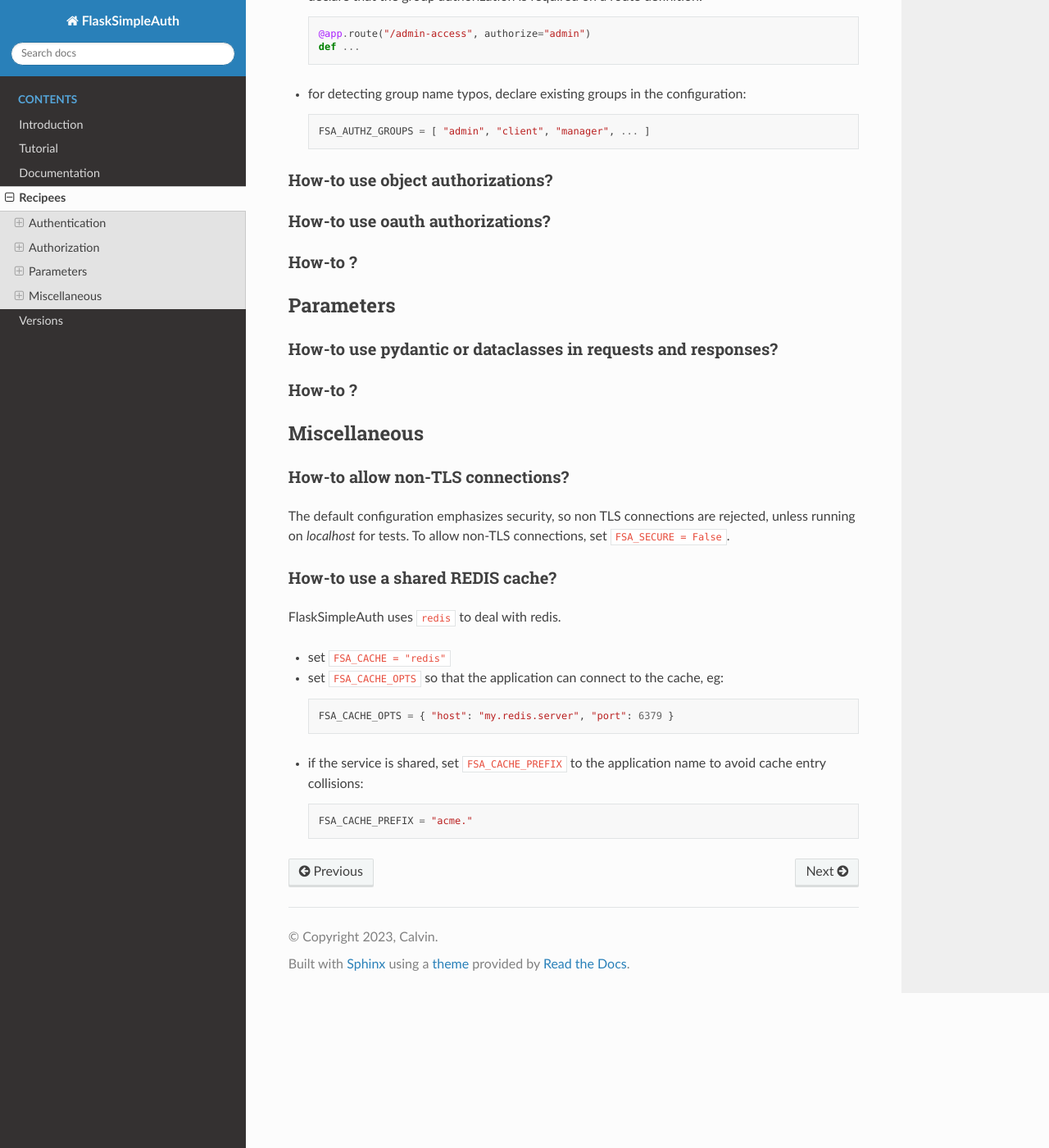
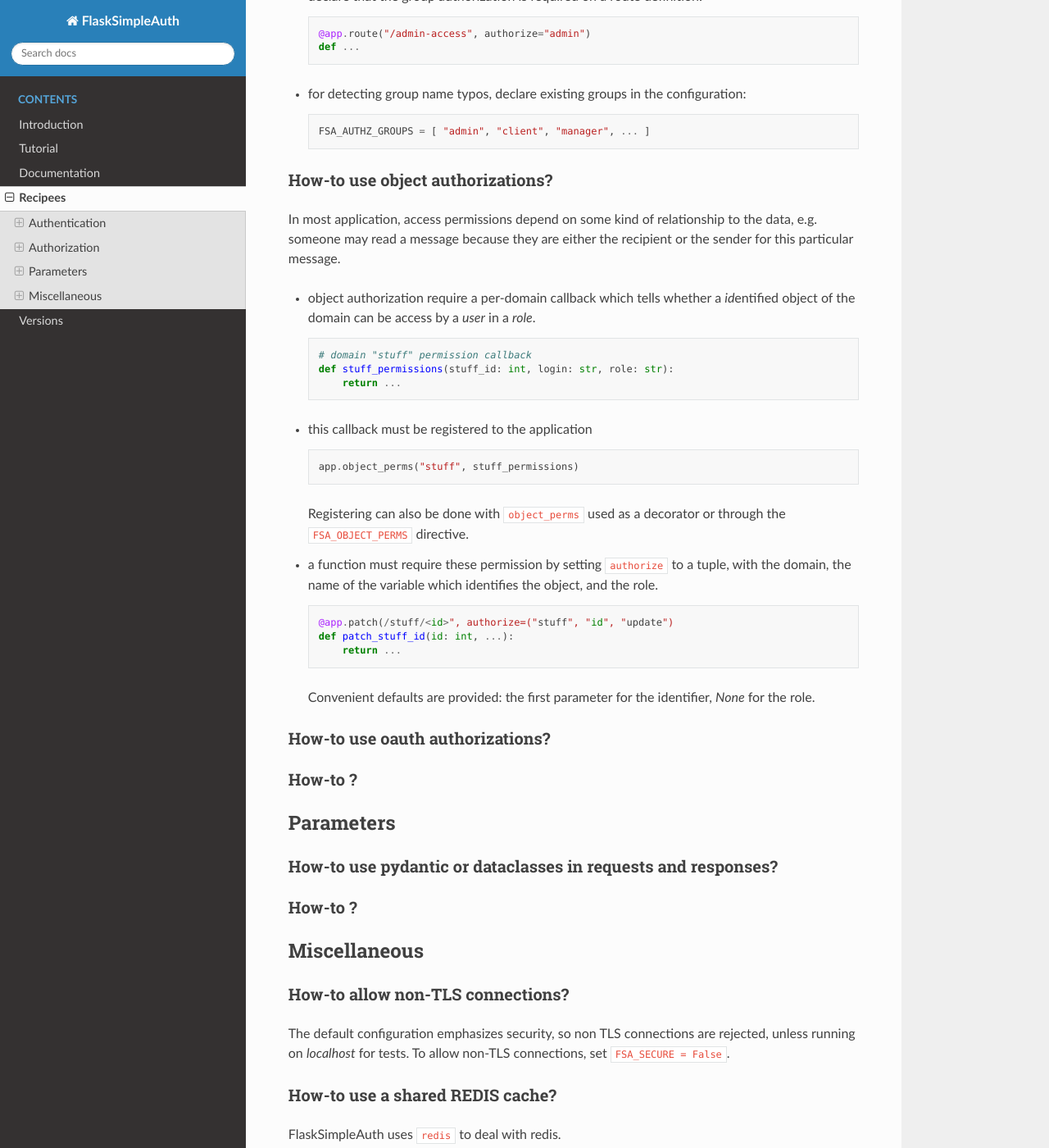
Before and after one commit to zx80/flask-simple-auth, a Sphinx documentation site: the page built from docs/RECIPEES.md, in a window 1280 px wide and 1400 px high, scrolled down 4503 px. Shown: the whole window at 82% size. Built offline with Sphinx 7.4.7 and the Read the Docs theme 2.0.0, drawn with Linux system fonts in a browser that asks for light colours; pages that are not in the unit, such as notebooks, are missing from menus.

Commit message:
improve doc

````diff
--- a/docs/RECIPEES.md
+++ b/docs/RECIPEES.md
@@ -210,6 +210,34 @@ For that, you must:
 
 ### How-to use object authorizations?
 
+In most application, access permissions depend on some kind of relationship to
+the data, e.g. someone may read a message because they are either the recipient
+or the sender for this particular message.
+
+- object authorization require a per-domain callback which tells whether a
+  *id*entified object of the domain can be access by a *user* in a *role*.
+  ```python
+  # domain "stuff" permission callback
+  def stuff_permissions(stuff_id: int, login: str, role: str):
+      return ...
+  ```
+- this callback must be registered to the application
+  ```python
+  app.object_perms("stuff", stuff_permissions)
+  ```
+  Registering can also be done with `object_perms` used as a decorator or
+  through the `FSA_OBJECT_PERMS` directive.
+- a function must require these permission by setting `authorize` to a tuple,
+  with the domain, the name of the variable which identifies the object, and
+  the role.
+  ```python
+  @app.patch(/stuff/<id>", authorize=("stuff", "id", "update")
+  def patch_stuff_id(id: int, ...):
+      return ...
+  ```
+  Convenient defaults are provided: the first parameter for the identifier,
+  *None* for the role.
+
 ### How-to use oauth authorizations?
 
 ### How-to ?
````
Also changed, not shown: docs/TUTORIAL.md (+1 -1 lines).
